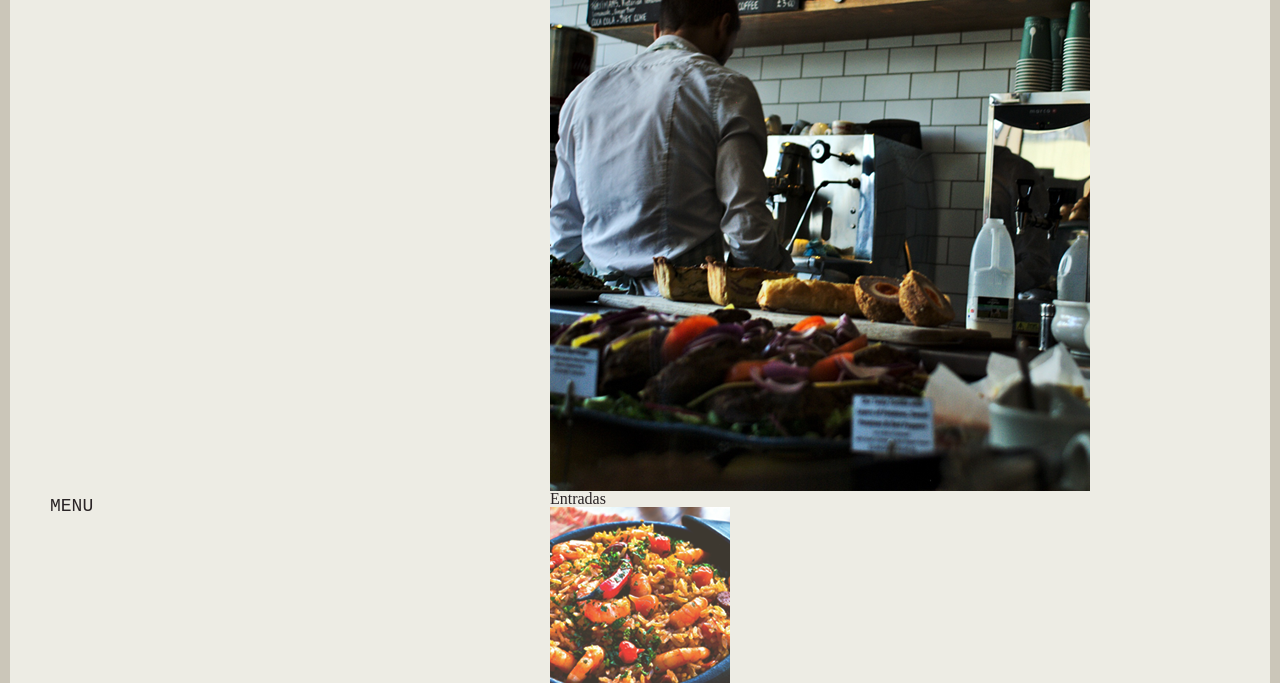
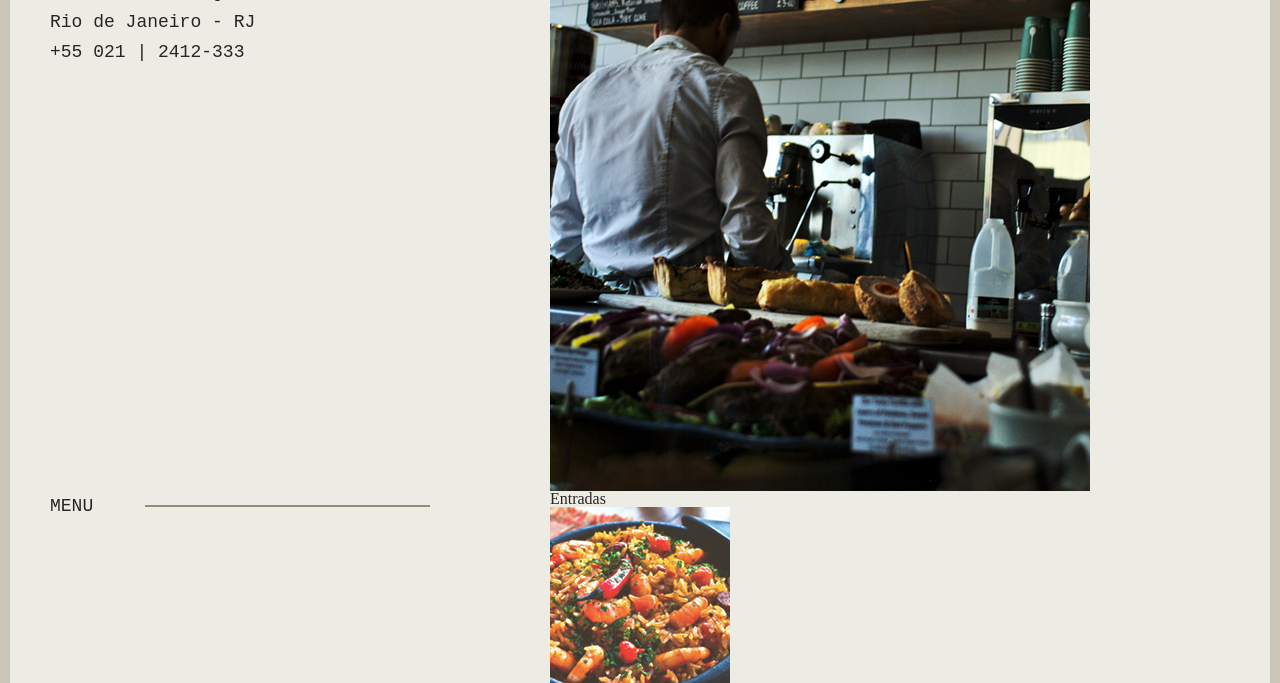
Before and after one commit to nonatodiego/lafome, a plain HTML site: page index.html in a window 1280 px wide. Shown: the part 219-902 px from the top of the page. Drawn offline with Linux system fonts and the light colour scheme; a web font is replaced by a local one.

Commit message:
estilos globais do site

```diff
--- a/css/_globals.scss
+++ b/css/_globals.scss
@@ -12,7 +12,26 @@ img {
   max-width: 100%;
 }
 
+p {
+  @include tipo-1(18);
+}
+
 .titulo {
   @include tipo-1(18);
   text-transform: uppercase;
+  @include d(s) {
+    margin-bottom: 40px;
+  }
+  &::after {
+    content: '';
+    display: block;
+    width: 75%;
+    float: right;
+    height: 2px;
+    background-color: $default-color;
+    margin-top: 14px;
+    @include d(m) {
+      width: 60%;
+    }
+  }
 }
--- a/css/main.scss
+++ b/css/main.scss
@@ -2,3 +2,4 @@
 @import '_grid.scss';
 @import '_variaveis-e-mixins.scss';
 @import '_globals.scss';
+@import '_intro.scss';
```
Also changed, not shown: css/_intro.scss (added), css/main.css, 1 other file.
